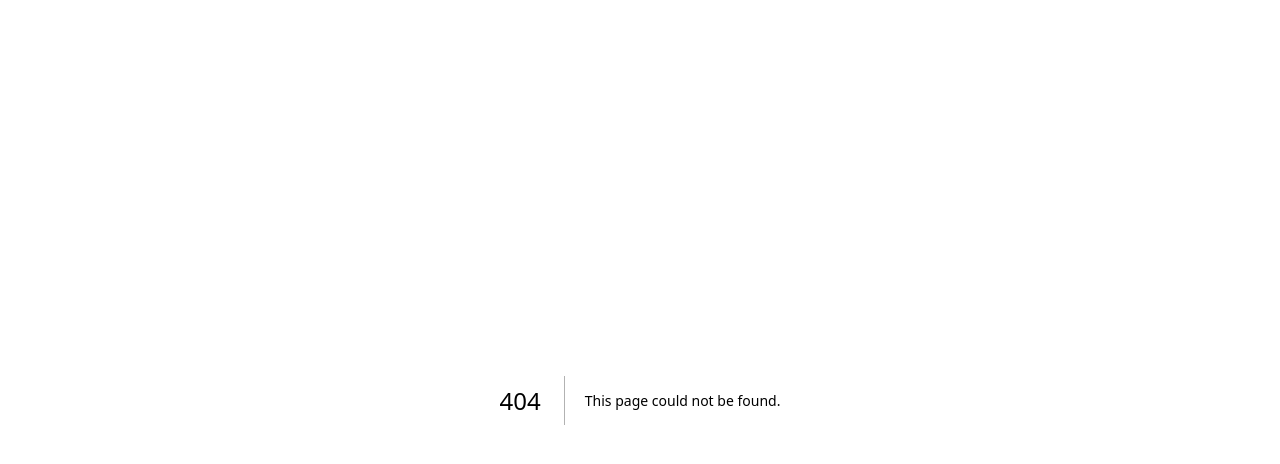
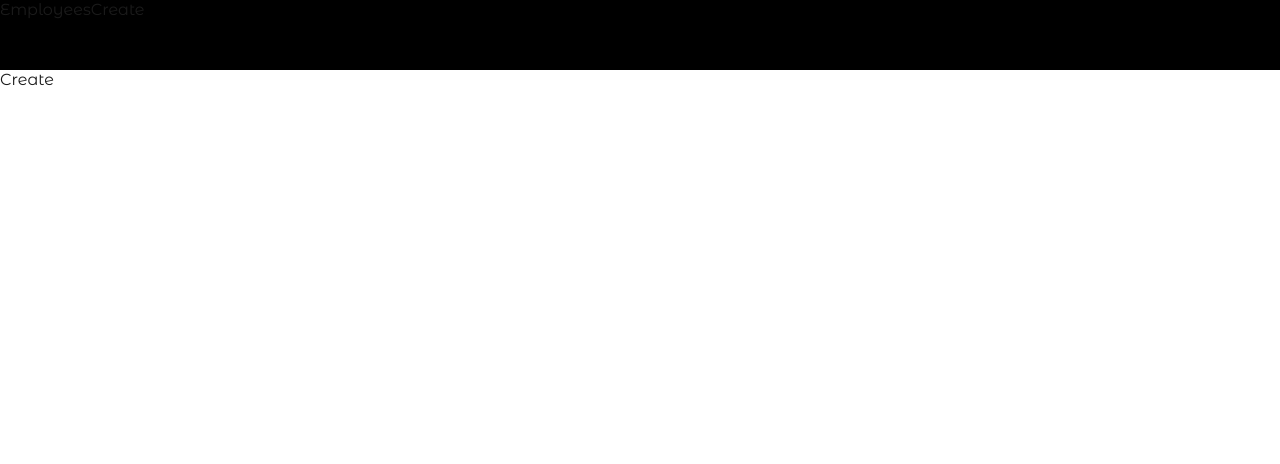
Before and after one commit to baitemir-a/test-task-employees, a Next.js app: page /create in a window 1280 px wide. Before the commit this address had no page. Shown: the top 464 px of the page. Built offline with nearby package versions, Linux system fonts and the light colour scheme.

Commit message:
routing and styles configured

```diff
--- /dev/null
+++ b/src/app/create/page.tsx
@@ -0,0 +1,8 @@
+
+export default function Create() {
+    return (
+      <div>
+          Create
+      </div>
+    );
+  }
--- a/src/app/globals.css
+++ /dev/null
@@ -1,11 +0,0 @@
-html,
-body {
-  max-width: 100vw;
-  overflow-x: hidden;
-}
-
-* {
-  box-sizing: border-box;
-  padding: 0;
-  margin: 0;
-}
--- /dev/null
+++ b/src/app/globals.scss
@@ -0,0 +1,18 @@
+@import '/src/styles/variables';
+html,
+body {
+  max-width: 100vw;
+  overflow-x: hidden;
+  font-family: $montserrat;
+  color: $primary-color;
+}
+
+* {
+  box-sizing: border-box;
+  padding: 0;
+  margin: 0;
+}
+a{
+  text-decoration: none;
+  color: $primary-color;
+}
--- a/src/app/layout.tsx
+++ b/src/app/layout.tsx
@@ -1,6 +1,7 @@
 import type { Metadata } from "next";
-import "./globals.css";
+import "./globals.scss";
 import Providers from "./providers";
+import Nav from "@/ui/Nav/Nav";
 
 export const metadata: Metadata = {
   title: "Employee CRUD",
@@ -15,7 +16,10 @@
   return (
     <html lang="en">
       <body>
-        <Providers>{children}</Providers>
+        <Providers>
+          <Nav/>
+          {children}
+        </Providers>
       </body>
     </html>
   );
--- /dev/null
+++ b/src/styles/_variables.scss
@@ -0,0 +1,7 @@
+@import url('https://fonts.googleapis.com/css2?family=Montserrat+Alternates:ital,wght@0,100;0,200;0,300;0,400;0,500;0,600;0,700;0,800;0,900;1,100;1,200;1,300;1,400;1,500;1,600;1,700;1,800;1,900&display=swap');
+
+$primary-color: #1B1B1B;
+$secondary-color: #818181;
+$accent-color: #564AFF;
+
+$montserrat: "Montserrat Alternates", sans-serif;
--- /dev/null
+++ b/src/ui/Nav/Nav.module.scss
@@ -0,0 +1,5 @@
+.Nav{
+    width: 100vw;
+    height: 70px;
+    background-color: black;
+}
--- /dev/null
+++ b/src/ui/Nav/Nav.tsx
@@ -0,0 +1,10 @@
+import Link from 'next/link'
+import styles from './Nav.module.scss'
+export default function Nav() {
+  return (
+    <div className={styles.Nav}>
+        <Link href={"/"}>Employees</Link>
+        <Link href={"/create"}>Create</Link>
+    </div>
+  )
+}
```
